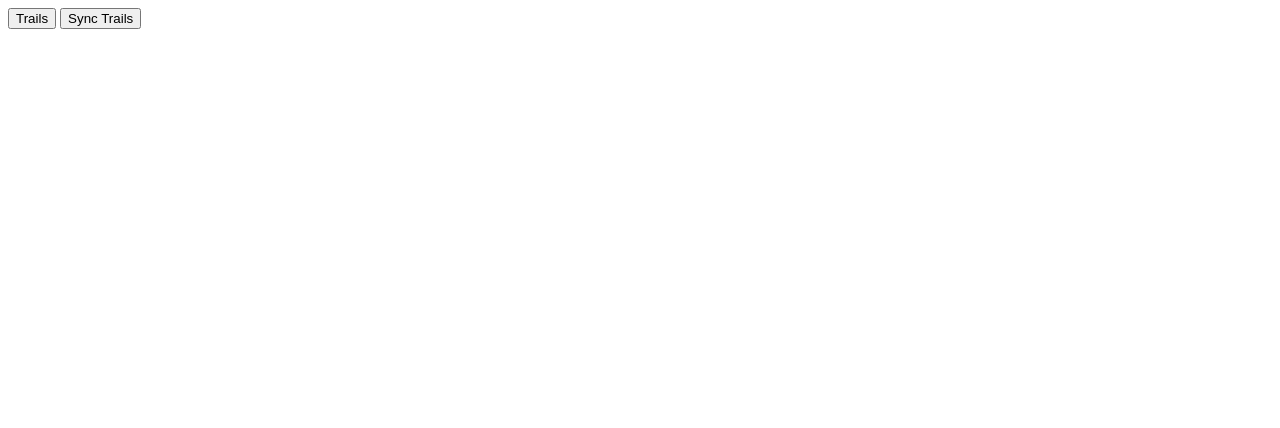
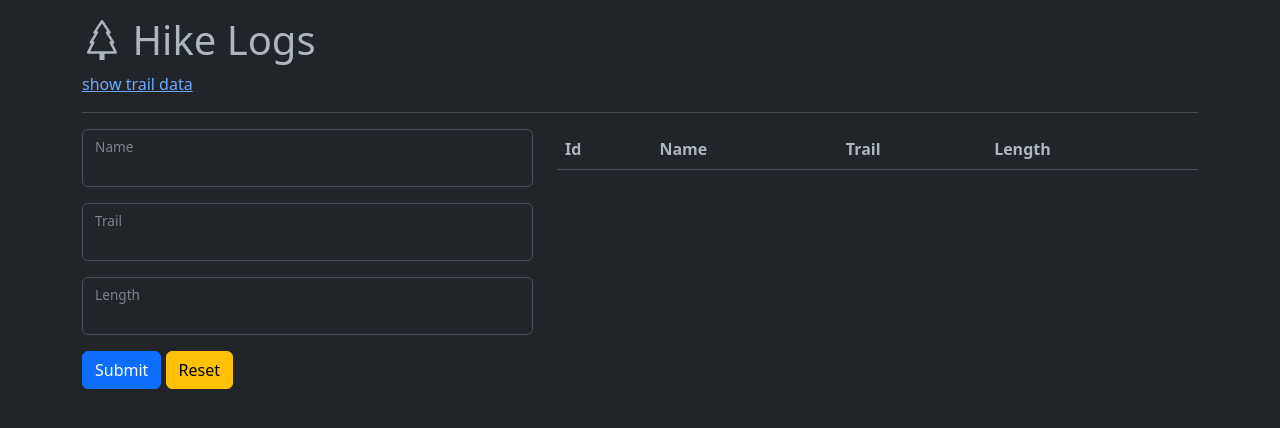
Before and after one commit to russ4stall/playground-htmx, a plain HTML site: page src/index.html in a window 1280 px wide. Drawn offline with nearby package versions, Linux system fonts and the light colour scheme.

Commit message:
new boot goofin

```diff
--- a/src/index.html
+++ b/src/index.html
@@ -1,41 +1,70 @@
 <!DOCTYPE html>
-<html lang="en">
+<html lang="en" data-bs-theme="dark">
 <head>
     <meta charset="UTF-8">
     <meta http-equiv="X-UA-Compatible" content="IE=edge">
     <meta name="viewport" content="width=device-width, initial-scale=1.0">
     <title>Hell0 Wurld</title>
-    <script src="https://unpkg.com/htmx.org@1.9.2"></script>
+
+    <link rel="stylesheet" href="https://cdn.jsdelivr.net/npm/bootstrap-icons@1.10.5/font/bootstrap-icons.css">
+    <link href="https://cdn.jsdelivr.net/npm/bootstrap@5.3.0/dist/css/bootstrap.min.css" rel="stylesheet" integrity="sha384-9ndCyUaIbzAi2FUVXJi0CjmCapSmO7SnpJef0486qhLnuZ2cdeRhO02iuK6FUUVM" crossorigin="anonymous">
+    <script src="https://cdn.jsdelivr.net/npm/bootstrap@5.3.0/dist/js/bootstrap.bundle.min.js" integrity="sha384-geWF76RCwLtnZ8qwWowPQNguL3RmwHVBC9FhGdlKrxdiJJigb/j/68SIy3Te4Bkz" crossorigin="anonymous"></script>
+    <script src="https://unpkg.com/htmx.org@1.9.2" integrity="sha384-L6OqL9pRWyyFU3+/bjdSri+iIphTN/bvYyM37tICVyOJkWZLpP2vGn6VUEXgzg6h" crossorigin="anonymous"></script>
 </head>
 <body>
-    <button id="TrailsBtn" onclick="fetchTrails()">Trails</button>
-    <button hx-post="https://trails.apps.fourscorepicks.com/trails/sync" hx-target="#fill-me-up">Sync Trails</button>
-    <div id="fill-me-up"></div>
+    <div class="container mt-3">
+        <div class="row">
+            <h1 class="col"><i class="bi bi-tree"></i> Hike Logs</h1>
+        </div>
+        <a href="https://trails.apps.fourscorepicks.com/trails" hx-boost="true" hx-target="#HikeLogsTable">show trail data</a>
+        <hr>
+        <div class="row">
+            <div class="col-5">
+                <form hx-post="https://trails.apps.fourscorepicks.com/hike-logs"
+                    hx-target="#HikeLogsTable tbody"
+                    hx-swap="beforeend">
+                    <div class="form-floating mb-3">
+                        <input type="text" class="form-control" id="name" name="name">
+                        <label for="name">Name</label>
+                      </div>
+                      <div class="form-floating mb-3">
+                        <input type="text" class="form-control" id="trail" name="trail">
+                        <label for="trail">Trail</label>
+                      </div>
+                      <div class="form-floating mb-3">
+                        <input type="text" class="form-control" id="length" name="length">
+                        <label for="length">Length</label>
+                      </div>
+                      <button type="submit" class="btn btn-primary">Submit</button>
+                      <button type="reset" class="btn btn-warning">Reset</button>
+                </form>
+            </div>
+            <div class="col-7">
+                <table id="HikeLogsTable" class="table">
+                    <thead>
+                        <th>Id</th>
+                        <th>Name</th>
+                        <th>Trail</th>
+                        <th>Length</th>
+                    </thead>
+                    <tbody hx-get="https://trails.apps.fourscorepicks.com/hike-logs" hx-trigger="load">
+
+                    </tbody>
+                </table>
+            </div>
+        </div>
+
+
+
+    </div>
 
     <script type="application/javascript">
-        function fetchTrails() {
-            fetch('https://trails.apps.fourscorepicks.com/trails')
-                .then(res => res.json())
-                .then((out) => {
-                    var html = `<table>
-                        <thead>
-                            <th>Name</th>
-                            <th>Forest</th>
-                        </thead>`;
-
-                    for(var i=0; i<out.length; i++) {
-                        html = html +
-                        `<tr>
-                            <td>${out[i].name}</td>
-                            <td>${out[i].stateForestName}</td>
-                        </tr>`;
-                    }
-
-                    html = html + '</table>';
-                    document.querySelector('#fill-me-up').innerHTML = html;
-                })
-                .catch(err => console.error(err));
-        }
+        document.body.addEventListener('htmx:afterSwap', function(evt) {
+            // Reset forms
+            if (evt.detail.requestConfig.elt instanceof HTMLFormElement) {
+                evt.detail.requestConfig.elt.reset();
+            }
+        });
     </script>
 </body>
 </html>
```
Also changed, not shown: src/trails.html (added, +98 -0 lines).
